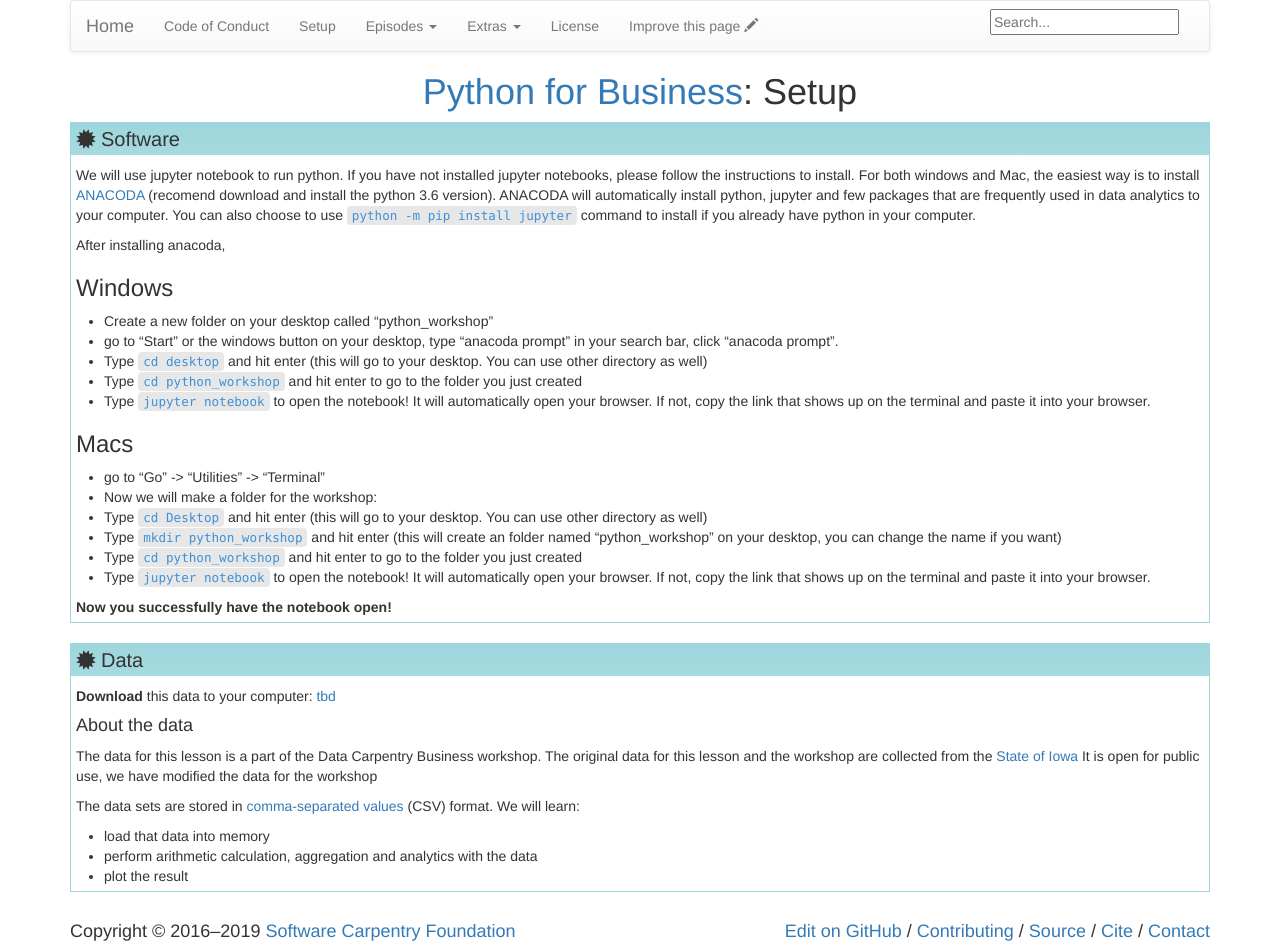
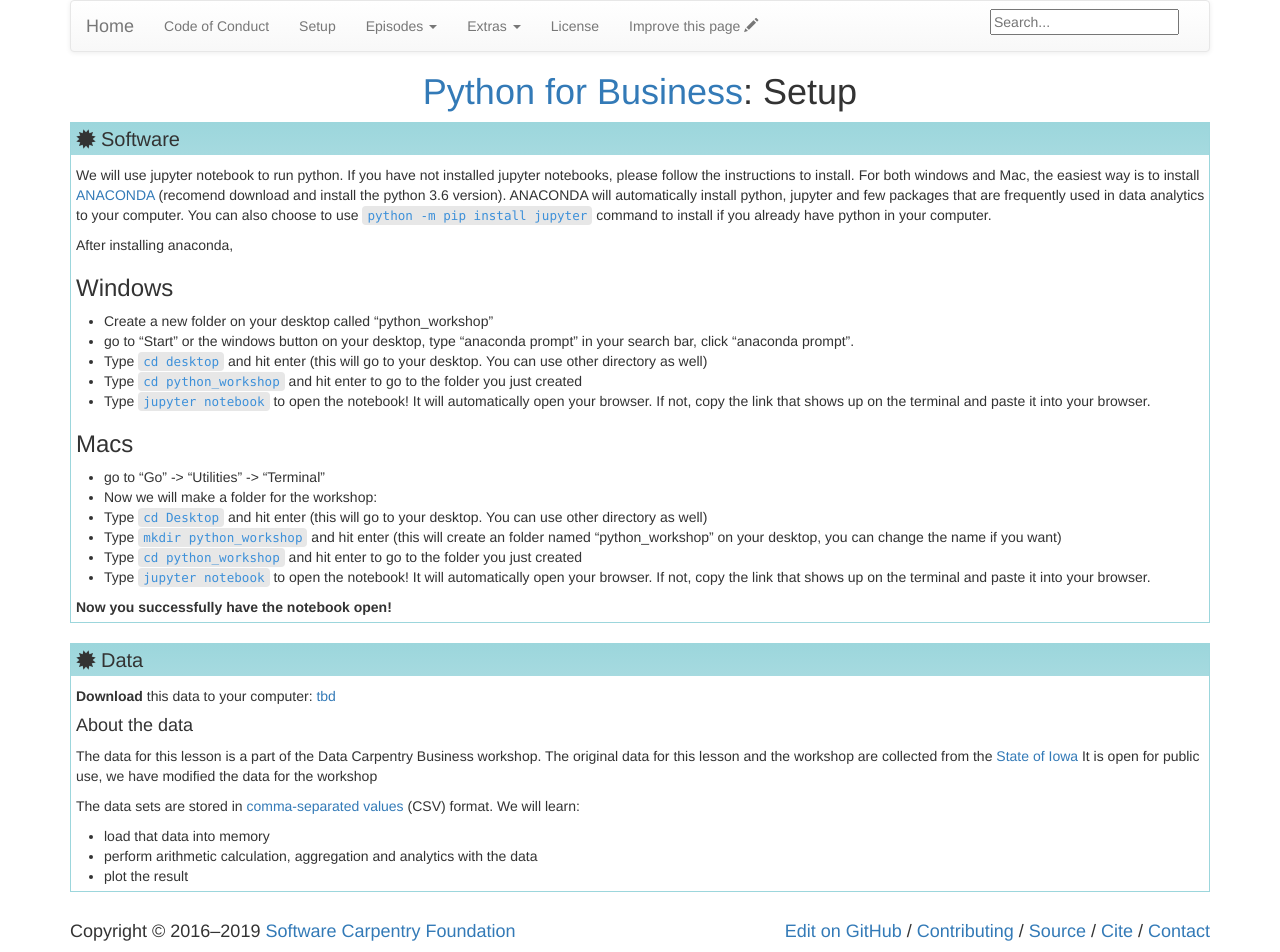
Before and after one commit to carpentries-incubator/python-business, a Jekyll site: the page built from setup.md, in a window 1280 px wide. Built offline with Jekyll 4.4.1, drawn with Linux system fonts in a browser that asks for light colours.

Commit message:
Correct some mistakes

```diff
--- a/setup.md
+++ b/setup.md
@@ -6,12 +6,12 @@ permalink: /setup/
 
 > ## Software
 >
-> We will use jupyter notebook to run python. If you have not installed jupyter notebooks, please follow the instructions to install. For both windows and Mac, the easiest way is to install [ANACODA](https://www.anaconda.com/download) (recomend download and install the python 3.6 version). ANACODA will automatically install python, jupyter and few packages that are frequently used in data analytics to your computer. You can also choose to use `python -m pip install jupyter` command to install if you already have python in your computer.
+> We will use jupyter notebook to run python. If you have not installed jupyter notebooks, please follow the instructions to install. For both windows and Mac, the easiest way is to install [ANACONDA](https://www.anaconda.com/download) (recomend download and install the python 3.6 version). ANACONDA will automatically install python, jupyter and few packages that are frequently used in data analytics to your computer. You can also choose to use `python -m pip install jupyter` command to install if you already have python in your computer.
 >
-> After installing anacoda,
+> After installing anaconda,
 > ### Windows
 > - Create a new folder on your desktop called "python_workshop"
-> - go to "Start" or the windows button on your desktop, type "anacoda prompt" in your search bar, click "anacoda prompt".
+> - go to "Start" or the windows button on your desktop, type "anaconda prompt" in your search bar, click "anaconda prompt".
 > - Type `cd desktop` and hit enter (this will go to your desktop. You can use other directory as well)
 > - Type `cd python_workshop` and hit enter to go to the folder you just created
 > - Type `jupyter notebook` to open the notebook! It will automatically open your browser. If not, copy the link that shows up on the terminal and paste it into your browser.
```
Also changed, not shown: _episodes/00-intro.md (+1 -1 lines).
